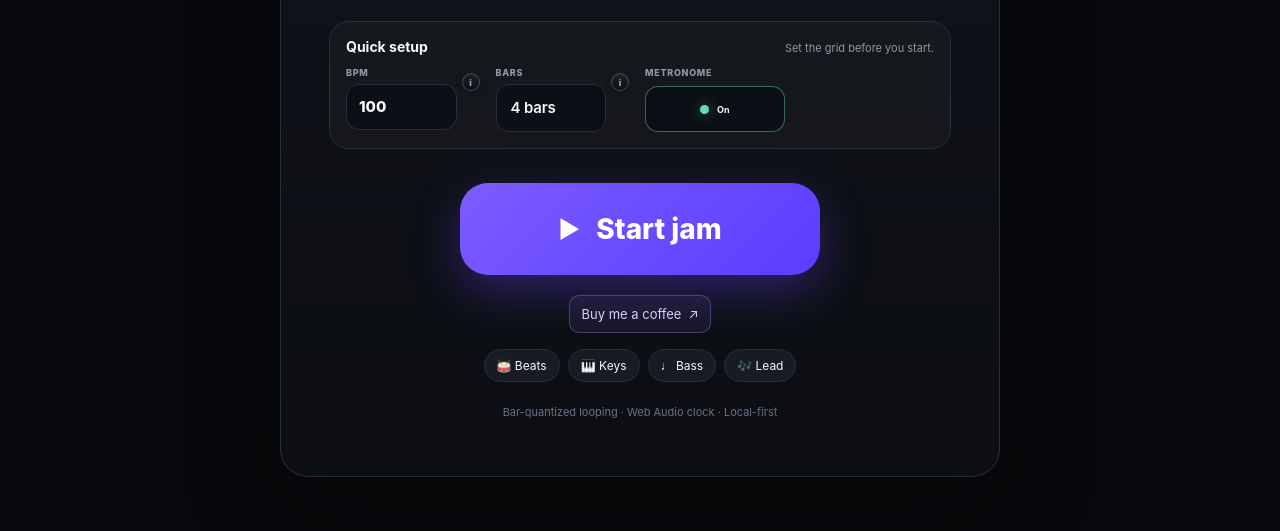
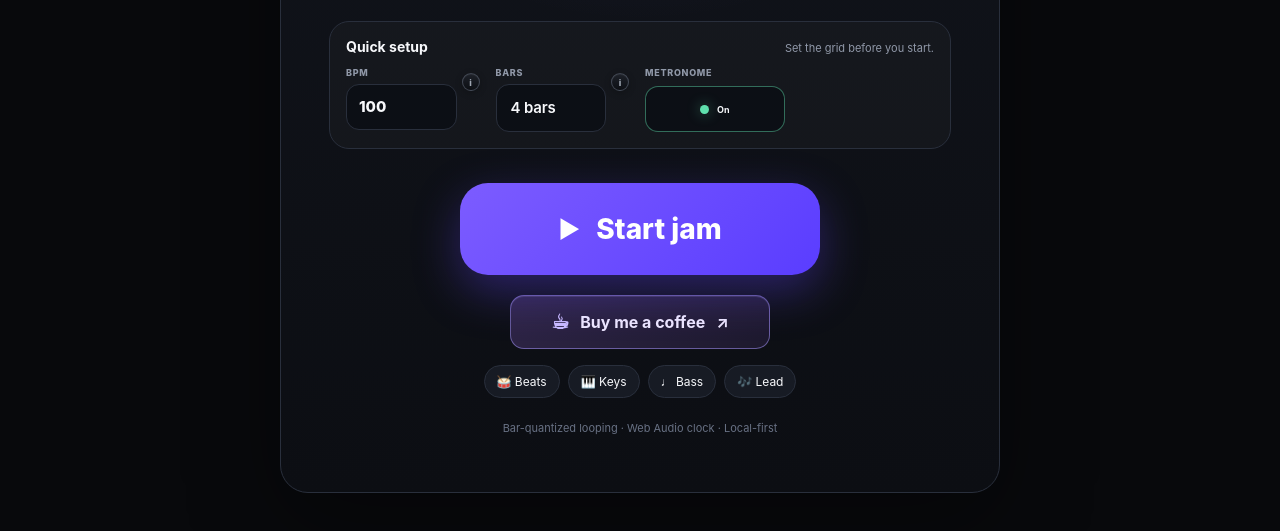
Before and after one commit to JEDIx420/musicandbeats, a plain HTML site: page index.html in a window 1280 px wide. Shown: the part 469-1000 px from the top of the page. Drawn offline with Linux system fonts and the light colour scheme.

Commit message:
Make the coffee support button easier to find

```diff
--- a/index.html
+++ b/index.html
@@ -119,7 +119,13 @@
           <h1>Build a backing track.<br><span>Play over it.</span></h1>
           <p>Beats, chords and bass — one synced loop, without a recording workflow getting in the way.</p>
           <button id="v34Enter" class="v34-enter" type="button"><span>▶</span><strong>Start jam</strong></button>
-          <div class="home-support"><a class="home-support-link" href="https://buymeacoffee.com/jayanand" target="_blank" rel="noopener noreferrer">Buy me a coffee <span aria-hidden="true">↗</span></a></div>
+          <div class="home-support">
+            <a class="home-support-link" href="https://buymeacoffee.com/jayanand" target="_blank" rel="noopener noreferrer">
+              <span class="home-support-mark" aria-hidden="true">☕︎</span>
+              Buy me a coffee
+              <span aria-hidden="true">↗</span>
+            </a>
+          </div>
           <div class="v34-home-chips"><span>🥁 Beats</span><span>🎹 Keys</span><span>♩ Bass</span></div>
           <small>Bar-quantized looping · Web Audio clock · Local-first</small>
         </div>
--- a/v34-looper.css
+++ b/v34-looper.css
@@ -4,17 +4,22 @@
 .home-support-link {
   display: inline-flex;
   align-items: center;
-  gap: 7px;
-  min-height: 38px;
-  padding: 0 12px;
-  border: 1px solid #a897ff55;
-  border-radius: 10px;
-  color: #ded6ff;
-  background: #a897ff13;
-  font-size: 13px;
+  justify-content: center;
+  gap: 11px;
+  min-height: 44px;
+  padding: 0 16px;
+  border: 1px solid #a897ff80;
+  border-radius: 14px;
+  color: #eee8ff;
+  background: linear-gradient(145deg, #302649, #1d192d);
+  box-shadow: inset 0 1px 0 #ded6ff20;
+  font-size: 15px;
+  font-weight: 650;
   text-decoration: none;
 }
-.home-support-link:hover { background: #a897ff30; }
+.v34-home-card .home-support-link { width: min(260px, 100%); min-height: 54px; font-size: 16px; }
+.home-support-mark { color: #c9bbff; font-size: 20px; line-height: 1; }
+.home-support-link:hover { background: #3b2e56; border-color: #c9bbff; }
 .home-support-link:focus-visible { outline: 2px solid #ded6ff; outline-offset: 3px; }
 :root{--v34-bg:#08090c;--v34-panel:#11141b;--v34-panel2:#171b24;--v34-line:#292f3c;--v34-text:#f7f8fb;--v34-muted:#9098a8;--v34-accent:#7c5cff;--v34-accent2:#a58cff;--v34-good:#5fe0ad;--v34-danger:#ff647c}
 html.mb-v34,body.mb-v34{background:var(--v34-bg);overscroll-behavior:none}
```
